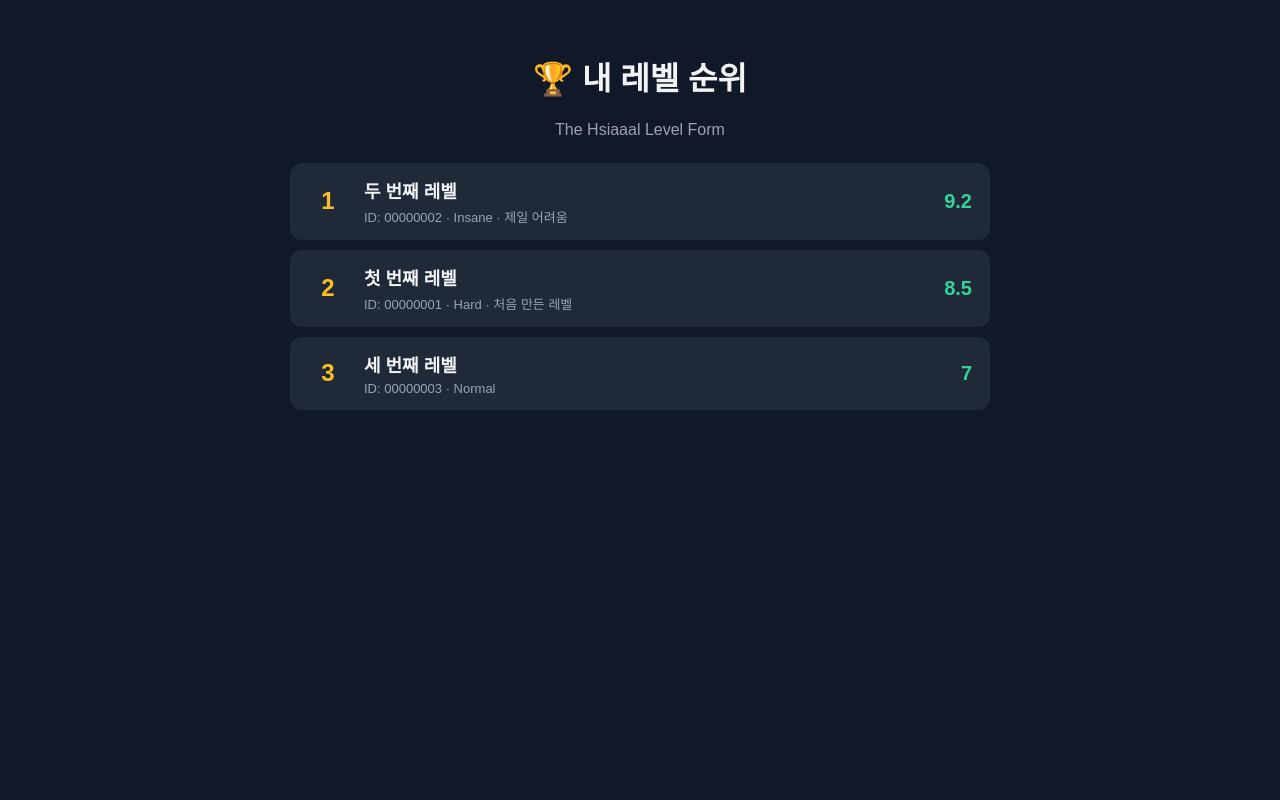
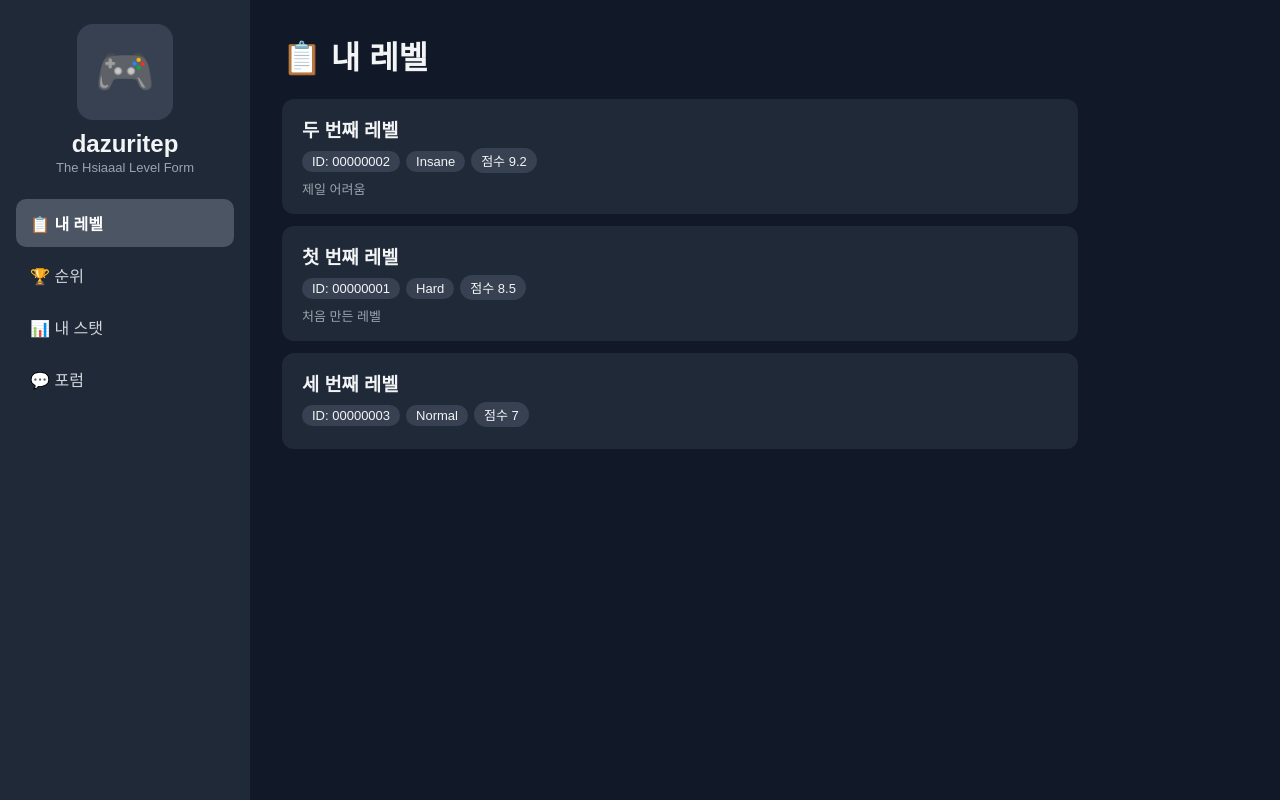
Before and after one commit to dazuritep/HLF, a plain HTML site: page index.html in a window 1280 px wide. Drawn offline with Linux system fonts and the light colour scheme.

Commit message:
Update index.html

```diff
--- a/index.html
+++ b/index.html
@@ -3,48 +3,148 @@
 <head>
 <meta charset="UTF-8">
 <meta name="viewport" content="width=device-width, initial-scale=1">
-<title>HLF - 내 레벨 순위</title>
+<title>HLF</title>
 <style>
-  body { margin:0; font-family:sans-serif; background:#111827; color:#f3f4f6; }
-  main { max-width:700px; margin:0 auto; padding:32px 16px; }
-  h1 { text-align:center; }
-  .sub { text-align:center; color:#9ca3af; margin-bottom:24px; }
-  .card { display:flex; align-items:center; gap:16px; background:#1f2937;
-          border-radius:12px; padding:14px 18px; margin-bottom:10px; }
-  .rank { font-size:24px; font-weight:bold; width:40px; text-align:center; color:#fbbf24; }
-  .info { flex:1; }
-  .name { font-size:18px; font-weight:bold; }
-  .meta { font-size:13px; color:#9ca3af; margin-top:4px; }
-  .score { font-size:20px; font-weight:bold; color:#34d399; }
+  * { box-sizing:border-box; }
+  body { margin:0; font-family:sans-serif; background:#111827; color:#f3f4f6; display:flex; min-height:100vh; }
+
+  aside { width:250px; background:#1f2937; padding:24px 16px; position:sticky; top:0; height:100vh; flex-shrink:0; }
+  .profile { text-align:center; margin-bottom:24px; }
+  .icon { width:96px; height:96px; border-radius:16px; object-fit:cover; background:#374151; }
+  .icon-fallback { width:96px; height:96px; border-radius:16px; background:#374151; font-size:48px;
+                   display:none; align-items:center; justify-content:center; margin:0 auto; }
+  .profile h2 { margin:10px 0 2px; }
+  .profile p { margin:0; color:#9ca3af; font-size:13px; }
+  nav button { display:block; width:100%; text-align:left; background:none; border:none; color:#d1d5db;
+               font-size:16px; padding:12px 14px; border-radius:10px; cursor:pointer; margin-bottom:4px; }
+  nav button:hover { background:#374151; }
+  nav button.active { background:#4b5563; color:#fff; font-weight:bold; }
+
+  main { flex:1; padding:32px; max-width:860px; }
+  h1 { margin-top:0; }
+  .card { background:#1f2937; border-radius:12px; padding:16px 20px; margin-bottom:12px; }
+  .card h3 { margin:0 0 6px; }
+  .tag { display:inline-block; background:#374151; padding:3px 10px; border-radius:20px; font-size:13px; margin:0 6px 6px 0; }
+  .muted { color:#9ca3af; font-size:13px; }
+  a { color:#60a5fa; }
+  table { width:100%; border-collapse:collapse; }
+  th, td { text-align:left; padding:10px 8px; border-bottom:1px solid #374151; }
+  th { color:#9ca3af; font-size:13px; }
+  .sc { color:#34d399; font-weight:bold; }
+  .grid { display:grid; grid-template-columns:repeat(auto-fill,minmax(180px,1fr)); gap:12px; }
+  .stat { background:#1f2937; border-radius:12px; padding:18px; text-align:center; }
+  .stat b { display:block; font-size:28px; color:#34d399; margin-top:6px; }
+  .video { position:relative; padding-top:56.25%; margin-top:10px; }
+  .video iframe { position:absolute; inset:0; width:100%; height:100%; border:0; border-radius:10px; }
+
+  @media (max-width:700px) {
+    body { flex-direction:column; }
+    aside { width:100%; height:auto; position:static; }
+    nav { display:flex; flex-wrap:wrap; gap:4px; }
+    nav button { width:auto; }
+    main { padding:18px; }
+  }
 </style>
 </head>
 <body>
-<main>
-  <h1>🏆 내 레벨 순위</h1>
-  <p class="sub">The Hsiaaal Level Form</p>
-  <div id="list"></div>
-</main>
+
+<aside>
+  <div class="profile">
+    <img class="icon" id="icon" src="icon.png" alt="icon"
+         onerror="this.style.display='none'; document.getElementById('fb').style.display='flex'">
+    <div class="icon-fallback" id="fb">🎮</div>
+    <h2 id="pname"></h2>
+    <p id="pdesc"></p>
+  </div>
+  <nav id="nav"></nav>
+</aside>
+
+<main id="content"></main>
 
 <script>
-  // ▼ 여기만 고치면 돼요. 레벨 하나당 한 줄이에요.
-  // 점수(score)가 높은 순서로 자동 정렬돼요.
+  // ▼▼▼ 여기만 고치면 돼요 ▼▼▼
+
+  const profile = { name: "dazuritep", desc: "The Hsiaaal Level Form" };
+
+  // 내 지메 스탯 ["이름", 값]
+  const stats = [
+    ["⭐ 스타", 0],
+    ["🌙 문", 0],
+    ["👿 데몬", 0],
+    ["🪙 유저 코인", 0],
+    ["🔑 시크릿 코인", 0],
+    ["🛠️ 크리에이터 포인트", 0]
+  ];
+
+  // 내 레벨 (점수 높은 순으로 순위 자동 계산)
   const levels = [
     { name: "첫 번째 레벨", id: "00000001", difficulty: "Hard",   score: 8.5, note: "처음 만든 레벨" },
     { name: "두 번째 레벨", id: "00000002", difficulty: "Insane", score: 9.2, note: "제일 어려움" },
     { name: "세 번째 레벨", id: "00000003", difficulty: "Normal", score: 7.0, note: "" }
   ];
 
-  levels.sort((a, b) => b.score - a.score);
+  // 포럼 글 (영상 올리려면 한 줄 복사해서 추가)
+  // link에 유튜브 주소를 넣으면 영상이 바로 재생돼요. 없으면 "" 로 두세요.
+  const posts = [
+    { date: "2026-11-21", title: "HLF 포럼 오픈", text: "여기에 영상이랑 글을 올려요.", link: "" },
+    { date: "2026-11-22", title: "첫 번째 레벨 클리어 영상", text: "도전해보세요!", link: "https://www.youtube.com/watch?v=dQw4w9WgXcQ" }
+  ];
 
-  document.getElementById("list").innerHTML = levels.map((l, i) => `
-    <div class="card">
-      <div class="rank">${i + 1}</div>
-      <div class="info">
-        <div class="name">${l.name}</div>
-        <div class="meta">ID: ${l.id} · ${l.difficulty}${l.note ? " · " + l.note : ""}</div>
-      </div>
-      <div class="score">${l.score}</div>
-    </div>`).join("");
+  // ▲▲▲ 여기까지 ▲▲▲
+
+  const sorted = [...levels].sort((a, b) => b.score - a.score);
+  const menus = [
+    ["levels", "📋 내 레벨"],
+    ["rank", "🏆 순위"],
+    ["stats", "📊 내 스탯"],
+    ["forum", "💬 포럼"]
+  ];
+  let current = "levels";
+
+  document.getElementById("pname").textContent = profile.name;
+  document.getElementById("pdesc").textContent = profile.desc;
+
+  function ytId(url) {
+    const m = url.match(/(?:youtu\.be\/|v=|shorts\/|embed\/)([\w-]{11})/);
+    return m ? m[1] : null;
+  }
+
+  const views = {
+    levels: () => `<h1>📋 내 레벨</h1>` + sorted.map(l => `
+      <div class="card">
+        <h3>${l.name}</h3>
+        <span class="tag">ID: ${l.id}</span><span class="tag">${l.difficulty}</span><span class="tag">점수 ${l.score}</span>
+        ${l.note ? `<div class="muted">${l.note}</div>` : ""}
+      </div>`).join(""),
+
+    rank: () => `<h1>🏆 순위</h1>
+      <table><thead><tr><th>#</th><th>레벨</th><th>난이도</th><th>점수</th></tr></thead><tbody>
+      ${sorted.map((l, i) => `<tr><td>${i + 1}</td><td>${l.name}</td><td>${l.difficulty}</td><td class="sc">${l.score}</td></tr>`).join("")}
+      </tbody></table>`,
+
+    stats: () => `<h1>📊 내 스탯</h1><div class="grid">` +
+      stats.map(s => `<div class="stat">${s[0]}<b>${s[1]}</b></div>`).join("") + `</div>`,
+
+    forum: () => `<h1>💬 포럼</h1>` +
+      [...posts].sort((a, b) => b.date.localeCompare(a.date)).map(p => {
+        const id = p.link ? ytId(p.link) : null;
+        return `<div class="card">
+          <h3>${p.title}</h3>
+          <div class="muted">${p.date}</div>
+          <p>${p.text}</p>
+          ${id ? `<div class="video"><iframe src="https://www.youtube-nocookie.com/embed/${id}" allowfullscreen></iframe></div>`
+               : p.link ? `<a href="${p.link}" target="_blank">🔗 링크 열기</a>` : ""}
+        </div>`;
+      }).join("")
+  };
+
+  function go(key) {
+    current = key;
+    document.getElementById("nav").innerHTML = menus.map(m =>
+      `<button class="${m[0] === current ? "active" : ""}" onclick="go('${m[0]}')">${m[1]}</button>`).join("");
+    document.getElementById("content").innerHTML = views[key]();
+  }
+  go("levels");
 </script>
 </body>
 </html>
```
